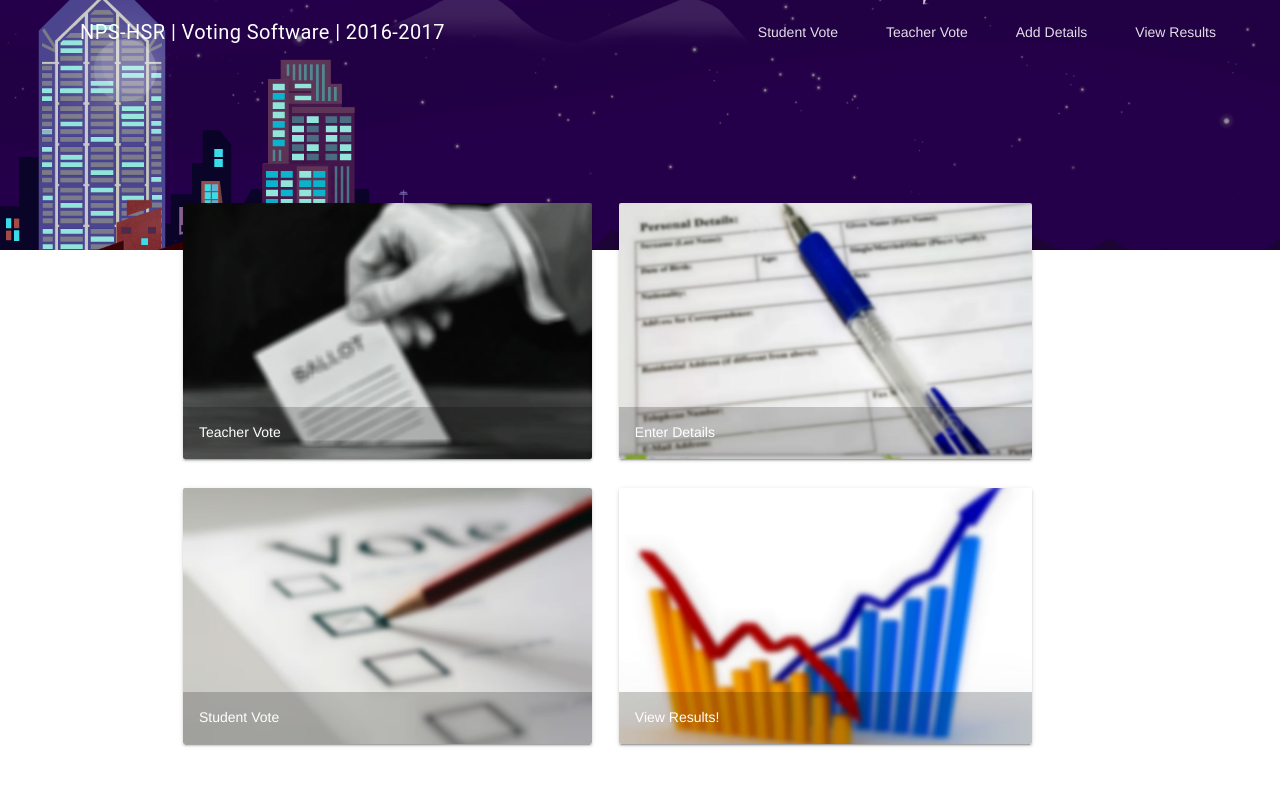
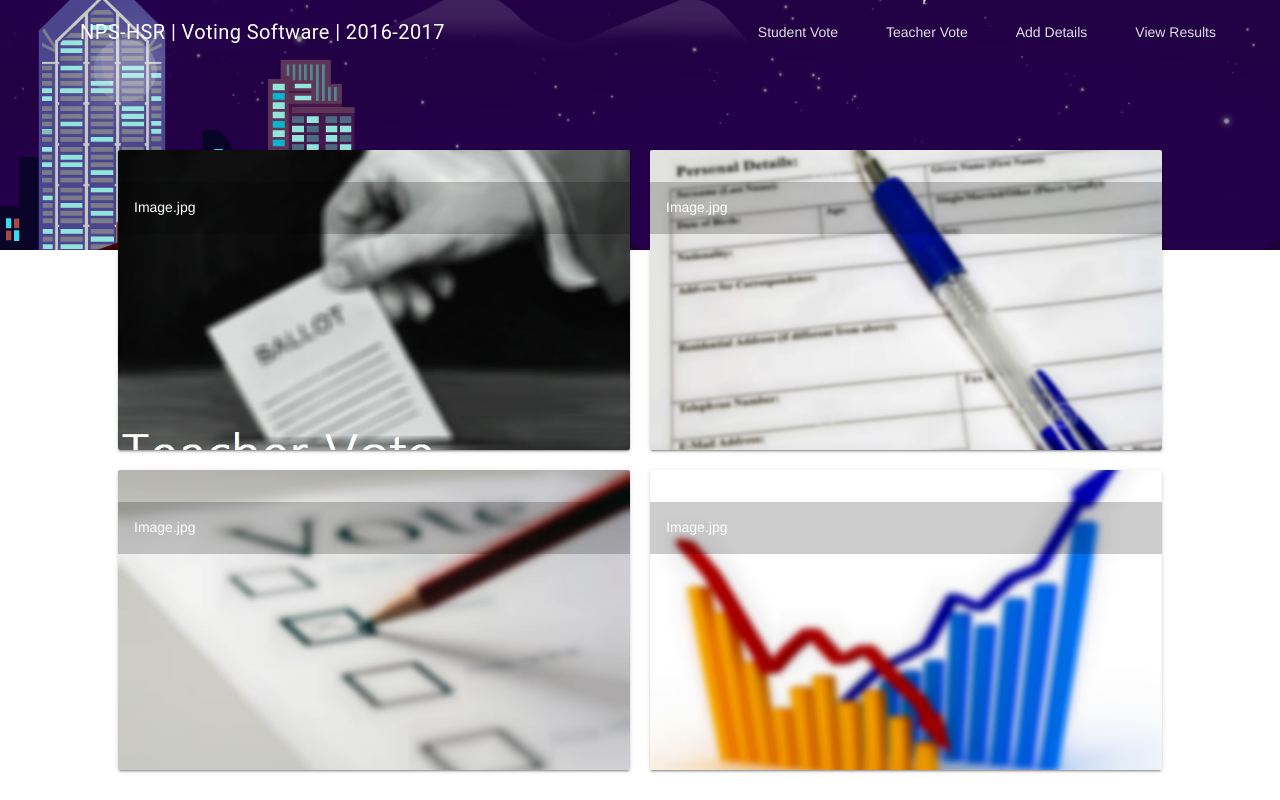
Before and after one commit to drakonizer/nps-dev, a PHP site: page /home.html in a window 1280 px wide. Run offline with PHP 8.4, Linux system fonts and the light colour scheme; some libraries are stand-ins or nearby versions.

Commit message:
A much better implementation of cards in home.html Image names to be fixed

```diff
--- a/home.html
+++ b/home.html
@@ -50,7 +50,7 @@
 		<!-- Image card -->
 		<style>
 		.demo-card-image.mdl-card {
-		  width: 500%;
+		  width: 256px;
 		  height: 256px;
 		  /* background: url('c1.jpg') center / cover; */
 		}
@@ -68,45 +68,34 @@
 
 
 		<body>
-		<table id="choice_cards">
-		<tr><div id="parentu">
-		<td><div id="childu">
-		<div class="demo-card-image mdl-card mdl-shadow--2dp" style="background: url('c1.jpg') center / cover;">
+		<div id="parentu" style="padding-top: 150px;">
+		<div class="demo-card-image mdl-card mdl-shadow--2dp" style="background: url('c1.jpg') center / cover;" id="select">
 		  <div class="mdl-card__title mdl-card--expand"></div>
 		    <div class="mdl-card__actions">
-			<span class="demo-card-image__filename">Teacher Vote</span>
+				<span class="demo-card-image__filename">Image.jpg</span>
 			</div>
-		</div></td>
 		</div>
 
-		<td><div id="childu">
-		<div class="demo-card-image mdl-card mdl-shadow--2dp" style="background: url('c2.jpg') center / cover;">
+		<div class="demo-card-image mdl-card mdl-shadow--2dp" style="background: url('c2.jpg') center / cover; margin-left: 20px; margin-right: auto;" id="select">
 		  <div class="mdl-card__title mdl-card--expand"></div>
 		    <div class="mdl-card__actions">
-			<span class="demo-card-image__filename">Enter Details</span>
+				<span class="demo-card-image__filename">Image.jpg</span>
 			</div>
-		</div></td>
-		</div></tr>
 		</div>
-
-		<tr><div id="parentu">
-		<td><div id="botchildu">
-		<div class="demo-card-image mdl-card mdl-shadow--2dp" style="background: url('c3.jpg') center / cover;">
+		</div>
+		<div id="parentu" style="padding-top: 20px; margin-bottom: 50px">
+		<div class="demo-card-image mdl-card mdl-shadow--2dp" style="background: url('c3.jpg') center / cover;" id="select">
 		  <div class="mdl-card__title mdl-card--expand"></div>
 		    <div class="mdl-card__actions">
-			<span class="demo-card-image__filename">Student Vote</span>
+				<span class="demo-card-image__filename">Image.jpg</span>
 			</div>
 		</div>
-		</div></td>
-
-		<td><div id="botchildu">
-		<div class="demo-card-image mdl-card mdl-shadow--2dp" style="background: url('c4.jpg') center / cover;">
+		<div class="demo-card-image mdl-card mdl-shadow--2dp" style="background: url('c4.jpg') center / cover; margin-left: 20px; margin-right: auto;" id="select">
 		  <div class="mdl-card__title mdl-card--expand"></div>
 		  <div class="mdl-card__actions">
-			<span class="demo-card-image__filename">View Results!</span>
+			<span class="demo-card-image__filename">Image.jpg</span>
 			</div>
 		</div>
-		</div></td>
-		</div></tr>
+		</div>
 	</body>
 </html>
--- a/index.html
+++ b/index.html
@@ -118,8 +118,8 @@
 			</div>
 		</div>
 		<!-- end of thrid card -->
-		<div id="childu_main">
-			<div class="demo-card-square mdl-card mdl-shadow--2dp">
+		<div id="childu_main" style="margin-right: auto;">
+			<div class="demo-card-square mdl-card mdl-shadow--2dp" >
 			  <div class="mdl-card__title mdl-card--expand">
 				<h2 class="mdl-card__title-text">Nagaraju Lighthousu</h2>
 			  </div>
--- a/style.css
+++ b/style.css
@@ -12,15 +12,14 @@ div#childu
 {
 	display: inline-block;
 	margin-top: 200px;
-	margin-left: 150px;
-	margin-right: 200px;
+	margin-left: auto;
+	width: auto;
 }
 
 div#botchildu
 {
 	display: inline-block;
-	margin-left: 150px;
-	margin-right: 200px;
+	margin-left: auto;
 	margin-top: 25px;
 }
 
@@ -32,15 +31,24 @@ div#rusk
 div#parentu
 {
 	display:flex;
-	justify-content:space-between;
+	justify-content: space-between;
 
+}
+
+div#select
+{
+	height: 300px;
+	width: 40%;
+	margin-left: auto;
+	display: inline-block;
+	position:relative;
 }
 
 /*for index.html due to clash with home.html*/
 
 div#parentu_main {
     display: flex;
-    justify-content: spaced-between;
+    justify-content: space-between;
 }
 
 div#childu_main {
@@ -59,12 +67,6 @@ div#passform
    left: 50%;
    margin-right: -50%;
    transform: translate(-50%, -50%);
-}
-
-table#choice_cards {
-	width: 55%;
-	margin-left: 30px;
-	clear: both;
 }
 
 /* Materialize components for DP input */
```
Also changed, not shown: c1.jpg. Lines whose indentation alone changed are shown as unchanged.
